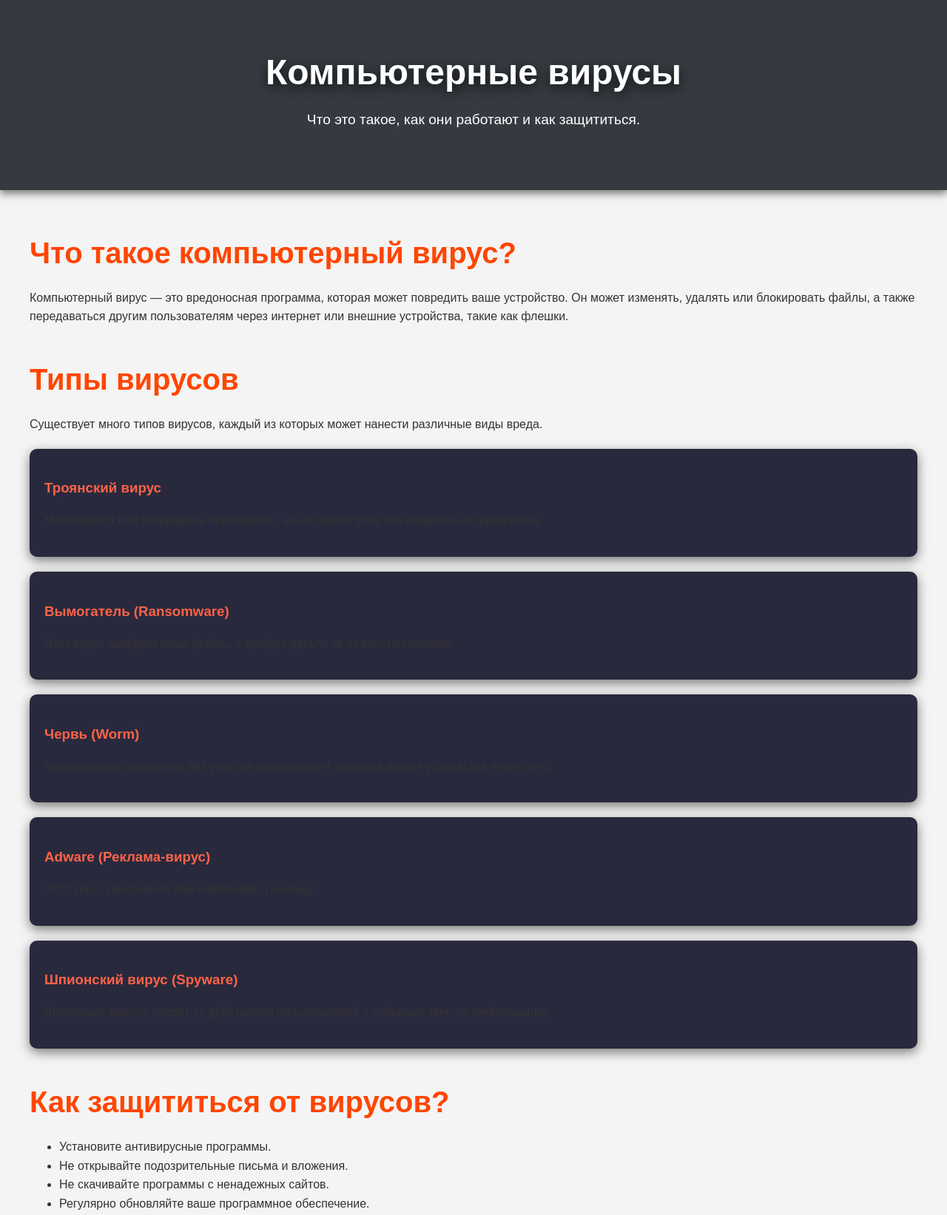
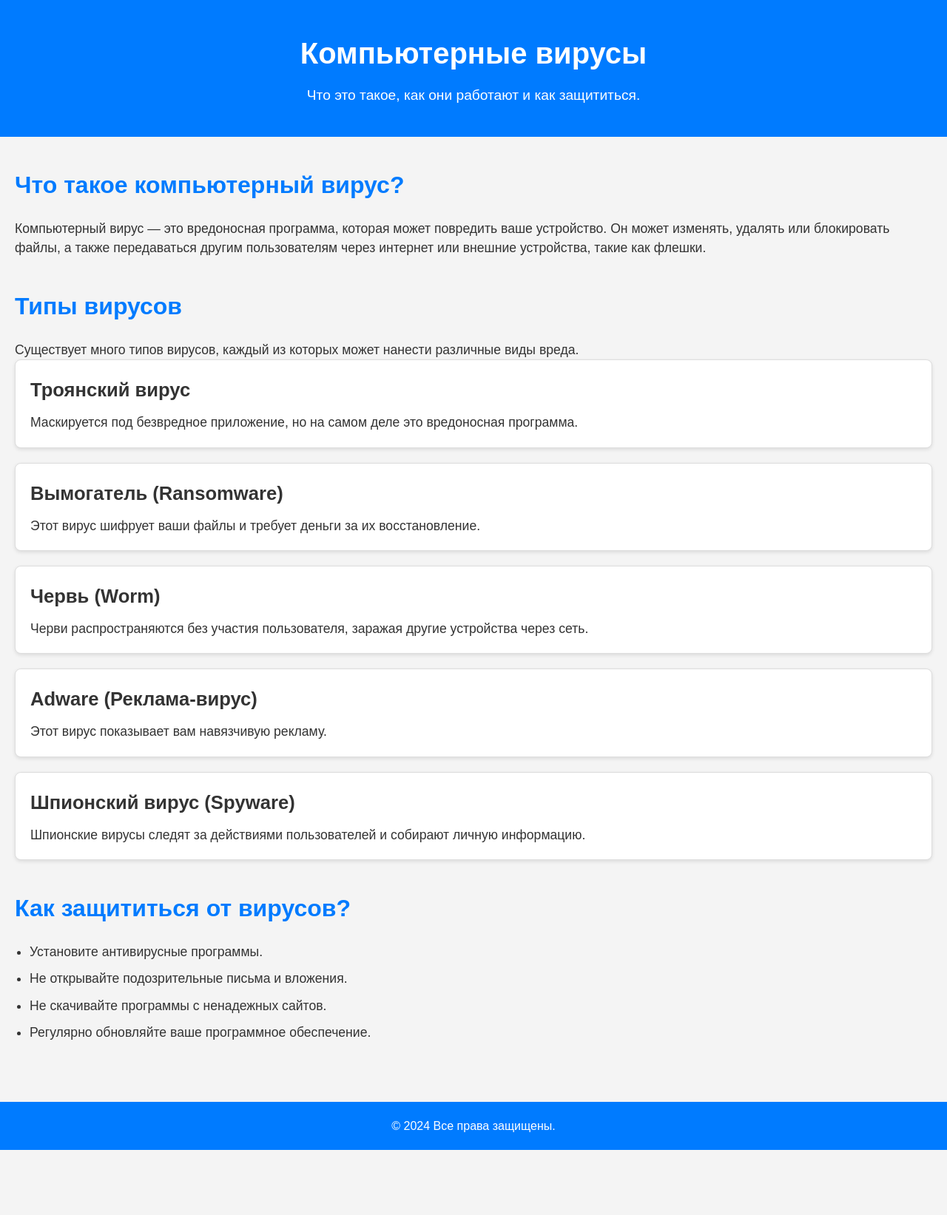
Before and after one commit to Enko3397/ybicadiscord, a plain HTML site: page index.html in a window 1280 px wide. Shown: the top 1643 px of the page at 74% size. After the commit the page ends 1555 px from the top, so only its background shows below. Drawn offline with Linux system fonts and the light colour scheme.

Commit message:
Update styles.css

```diff
--- a/styles.css
+++ b/styles.css
@@ -1,25 +1,27 @@
-/* Основные стили */
+/* Общие стили */
+* {
+    margin: 0;
+    padding: 0;
+    box-sizing: border-box;
+}
+
 body {
-    margin: 0;
     font-family: 'Arial', sans-serif;
     line-height: 1.6;
-    background: #f4f4f4;
+    background-color: #f4f4f4;
     color: #333;
 }
 
 /* Хедер */
 header {
-    background: #343a40;
-    color: white;
-    padding: 60px 20px;
+    background-color: #007BFF;
+    color: #fff;
     text-align: center;
-    box-shadow: 0 5px 10px rgba(0, 0, 0, 0.5);
+    padding: 40px 20px;
 }
 
 header h1 {
-    font-size: 3em;
-    margin: 0;
-    text-shadow: 0 5px 15px rgba(0, 0, 0, 0.7);
+    font-size: 2.5em;
 }
 
 header p {
@@ -29,123 +31,58 @@ header p {
 
 /* Основной контент */
 main {
-    padding: 20px;
-    max-width: 1200px;
-    margin: 0 auto;
-}
-
-/* Анимация для секций */
-section {
-    margin-bottom: 40px;
-    opacity: 0;
-    transform: translateY(50px);
-    animation: fadeInUp 0.7s forwards;
+    padding: 40px 20px;
 }
 
 /* Разделы */
-section h2 {
-    font-size: 2.5em;
-    margin-bottom: 10px;
-    color: #ff4500;
+.section {
+    margin-bottom: 40px;
 }
 
-/* Картки вирусов */
-.card {
-    background: #29293d;
-    border-radius: 10px;
-    padding: 20px;
-    margin: 20px 0;
-    box-shadow: 0 5px 15px rgba(0, 0, 0, 0.5);
-    cursor: pointer;
-    transition: transform 0.3s ease, box-shadow 0.3s ease;
+.section h2 {
+    font-size: 2em;
+    color: #007BFF;
+    margin-bottom: 20px;
 }
 
-.card:hover {
-    transform: scale(1.05);
-    box-shadow: 0 8px 25px rgba(0, 0, 0, 0.7);
+.section p, .section ul {
+    font-size: 1.1em;
+    line-height: 1.5;
+}
+
+ul {
+    list-style-type: disc;
+    padding-left: 20px;
+}
+
+li {
+    margin-bottom: 10px;
+}
+
+/* Карточки */
+.card {
+    background-color: #fff;
+    border: 1px solid #ddd;
+    border-radius: 8px;
+    padding: 20px;
+    margin-bottom: 20px;
+    box-shadow: 0 2px 5px rgba(0, 0, 0, 0.1);
 }
 
 .card h3 {
-    color: #ff6347;
+    font-size: 1.6em;
     margin-bottom: 10px;
 }
 
-.more-info {
-    display: none;
-    margin-top: 10px;
+.card p {
     font-size: 1.1em;
-    color: #ccc;
-}
-
-.card.active .more-info {
-    display: block;
-}
-
-/* Модальное окно */
-.modal {
-    display: none;
-    position: fixed;
-    top: 0;
-    left: 0;
-    width: 100%;
-    height: 100%;
-    background-color: rgba(0, 0, 0, 0.8);
-    justify-content: center;
-    align-items: center;
-}
-
-.modal-content {
-    background-color: #fff;
-    color: #333;
-    border-radius: 10px;
-    padding: 30px;
-    text-align: center;
-    box-shadow: 0 10px 20px rgba(0, 0, 0, 0.2);
-    width: 60%;
-    max-width: 500px;
-}
-
-.modal-content h3 {
-    color: #ff6347;
-    margin-bottom: 15px;
-}
-
-.modal-content p {
-    font-size: 1.2em;
-}
-
-.close-btn {
-    padding: 10px 20px;
-    background-color: #ff6347;
-    color: white;
-    border: none;
-    border-radius: 50px;
-    cursor: pointer;
-    transition: background-color 0.3s ease;
-}
-
-.close-btn:hover {
-    background-color: #ff4500;
 }
 
 /* Футер */
 footer {
     text-align: center;
     padding: 20px;
-    background: #29293d;
-    color: white;
+    background-color: #007BFF;
+    color: #fff;
     font-size: 1em;
-    margin-top: 20px;
 }
-
-/* Анимация для появления секций при прокрутке */
-@keyframes fadeInUp {
-    0% {
-        opacity: 0;
-        transform: translateY(50px);
-    }
-    100% {
-        opacity: 1;
-        transform: translateY(0);
-    }
-}
```
